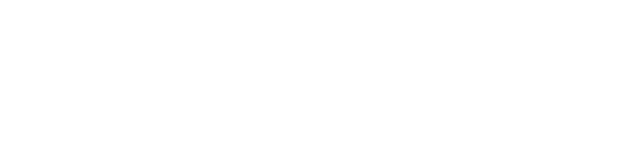
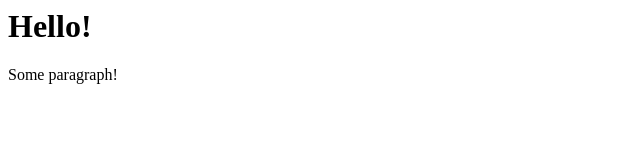
Before and after one commit to jgonza159/lab-1-tutorial, a plain HTML site: page index.html in a window 1280 px wide. Shown: the whole page, without its empty margins (0-640 px from the left). Drawn offline with Linux system fonts and the light colour scheme.

Commit message:
Add files via upload

```diff
--- a/index.html
+++ b/index.html
@@ -4,6 +4,7 @@
             <title>My webpage</title>
         </head>
         <body>
-            <h1></h1>
+            <h1>Hello!</h1>
+            <p>Some paragraph!</p>
         </body>
 </html>
```
